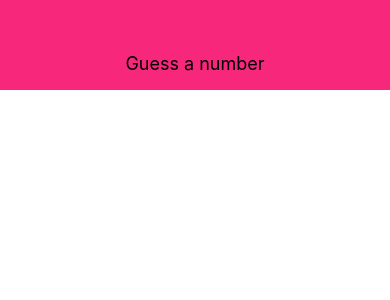
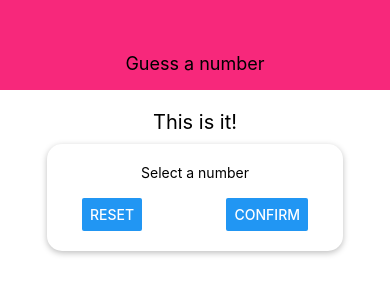
Before and after one commit to kastergarta/react-native-test2, a React Native app: screen / in a window 390 px wide. Shown: the top 300 px of the page. Built offline with nearby package versions, Linux system fonts and the light colour scheme.

Commit message:
card and header components + styles

```diff
--- a/App.js
+++ b/App.js
@@ -8,6 +8,7 @@
   return (
     <View style={styles.screen}>
       <Header title='Guess a number'/>
+      <StartGameScreen/>
     </View>
   );
 }
--- /dev/null
+++ b/components/Card.js
@@ -0,0 +1,25 @@
+import React from 'react';
+import {View, StyleSheet} from 'react-native';
+
+const Card = props => {
+    return (
+        <View style={{...styles.card, ...props.style}}>
+            {props.children}
+        </View>
+    );
+}
+
+const styles = StyleSheet.create({
+    card: {
+        shadowColor: 'black',
+        shadowOffset: {width: 0, height: 2},
+        shadowRadius: 6,
+        shadowOpacity: 0.26,
+        backgroundColor: 'white',
+        elevation: 8,
+        padding: 20,
+        borderRadius: 15
+    },
+});
+
+export default Card;
--- a/screens/StartGameScreen.js
+++ b/screens/StartGameScreen.js
@@ -1,17 +1,45 @@
 import React from 'react';
-import {View, Text, StyleSheet} from 'react-native';
+import {View, Text, StyleSheet, TextInput, Button} from 'react-native';
+
+import Card from '../components/Card'
 
 const StartGameScreen = props => {
     return (
-        <View>
-
+        <View style={styles.screen}>
+           <Text style={styles.title}>This is it!</Text>
+            <Card style={styles.inputContainer}>
+               <Text>Select a number</Text>
+               <TextInput />
+               <View style={styles.buttonContainer}>
+                   <Button title='Reset' onPress={() => {}}/>
+                   <Button title='Confirm' onPress={() => {}}/>
+               </View>
+            </Card>
         </View>
     );
 }
 
 const styles = StyleSheet.create({
     screen: {
-
+      flex: 1,
+      padding: 10,
+      alignItems: 'center',
+      justifyContent: 'flex-start'
+    },
+    buttonContainer: {
+        flexDirection: 'row',
+        width: '100%',
+        justifyContent: 'space-between',
+        paddingHorizontal: 15
+    },
+    inputContainer: {
+        width: 300,
+        maxWidth: '80%',
+        alignItems: 'center'
+    },
+    title: {
+        fontSize: 20,
+        marginVertical: 10
     }
 })
 
```
